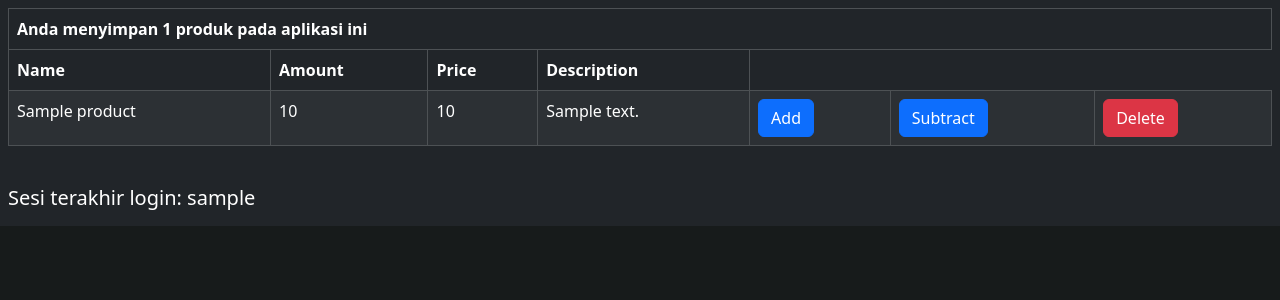
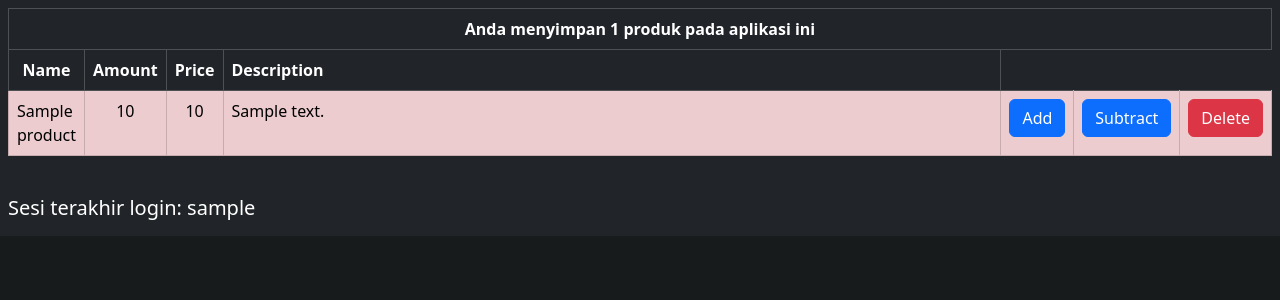
Before and after one commit to matthewhjt/stocko, a Django app: template main/templates/main.html in a window 1280 px wide. Shown: the part 154-454 px from the top of the page. Run offline with Django 4.2, Linux system fonts and the light colour scheme; tables that the repository leaves empty hold one stand-in row (values such as "Sample post"); the template is opened without the code that fills it: values that come from a table or form of the project are taken from there, most other values are stand-ins (such as "Sample title", 1, 10 or a date in 2020).

Commit message:
Fixed Tugas 5

```diff
--- a/main/templates/main.html
+++ b/main/templates/main.html
@@ -30,41 +30,41 @@
         </nav>
 </header>
 
-<div class="container-fluid bg-dark text-white p-2">
-    <table class="table table-striped table-dark table-bordered">
+<div class="container-fluid bg-dark text-white p-2 table-responsive">
+    <table class="table table-striped table-dark table-bordered table-hover table-fixed">
         <thead class="thead-dark">
-        <tr>
-            <th colspan="7">Anda menyimpan {{products.count}} produk pada aplikasi ini</th>
-        </tr>
-        <tr>
-            <th>Name</th>
-            <th>Amount</th>
-            <th>Price</th>
-            <th>Description</th>
-        </tr>
-          </thead>
+            <tr>
+                <th class="text-center" colspan="7">Anda menyimpan {{products.count}} produk pada aplikasi ini</th>
+            </tr>
+            <tr>
+                <th class="th-sm text-center">Name</th>
+                <th class="th-sm text-center">Amount</th>
+                <th class="th-sm text-center">Price</th>
+                <th class="w-75 text-wrap" style="width: 6rem;">Description</th>
+            </tr>
+        </thead>
 
         {% for product in products %}
-            <tr>
+            <tr {% if forloop.last %} class = "table-danger" {% endif %}>
                 <td>{{product.name}}</td>
-                <td>{{product.amount}}</td>
-                <td>{{product.price}}</td>
+                <td class="text-center">{{product.amount}}</td>
+                <td class="text-center">{{product.price}}</td>
                 <td>{{product.description}}</td>
-                <td>
+                <td class="text-center">
                     <a href="{% url 'main:add_amount' id=product.id %}">
                         <button class="btn btn-primary">
                             Add
                         </button>
                     </a>
                 </td>
-                <td>
+                <td class="text-center">
                     <a href="{% url 'main:subtract_amount' id=product.id %}">
                         <button class="btn btn-primary">
                             Subtract
                         </button>
                     </a>
                 </td>
-                <td>
+                <td class="text-center">
                     <a href="{% url 'main:delete_product' id=product.id %}">
                         <button class="btn btn-danger">
                             Delete
```
Also changed, not shown: README.md.
